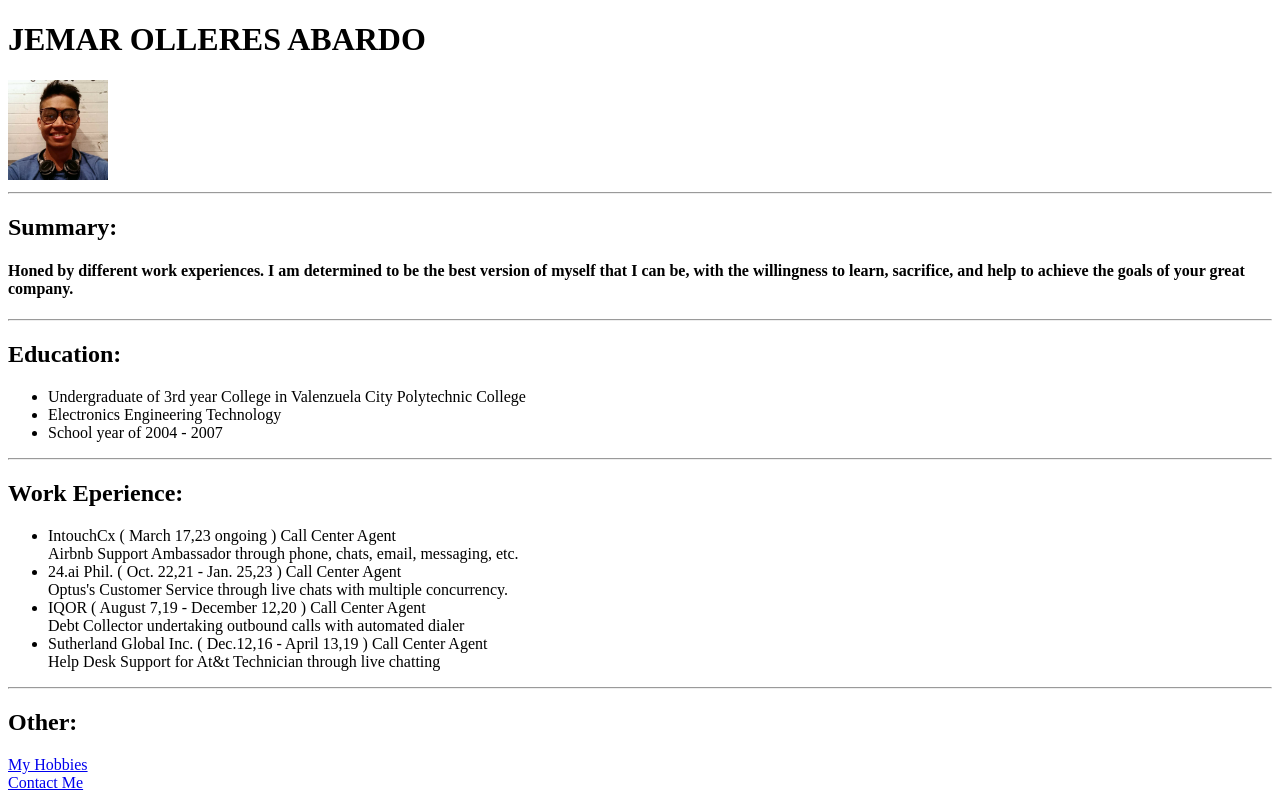
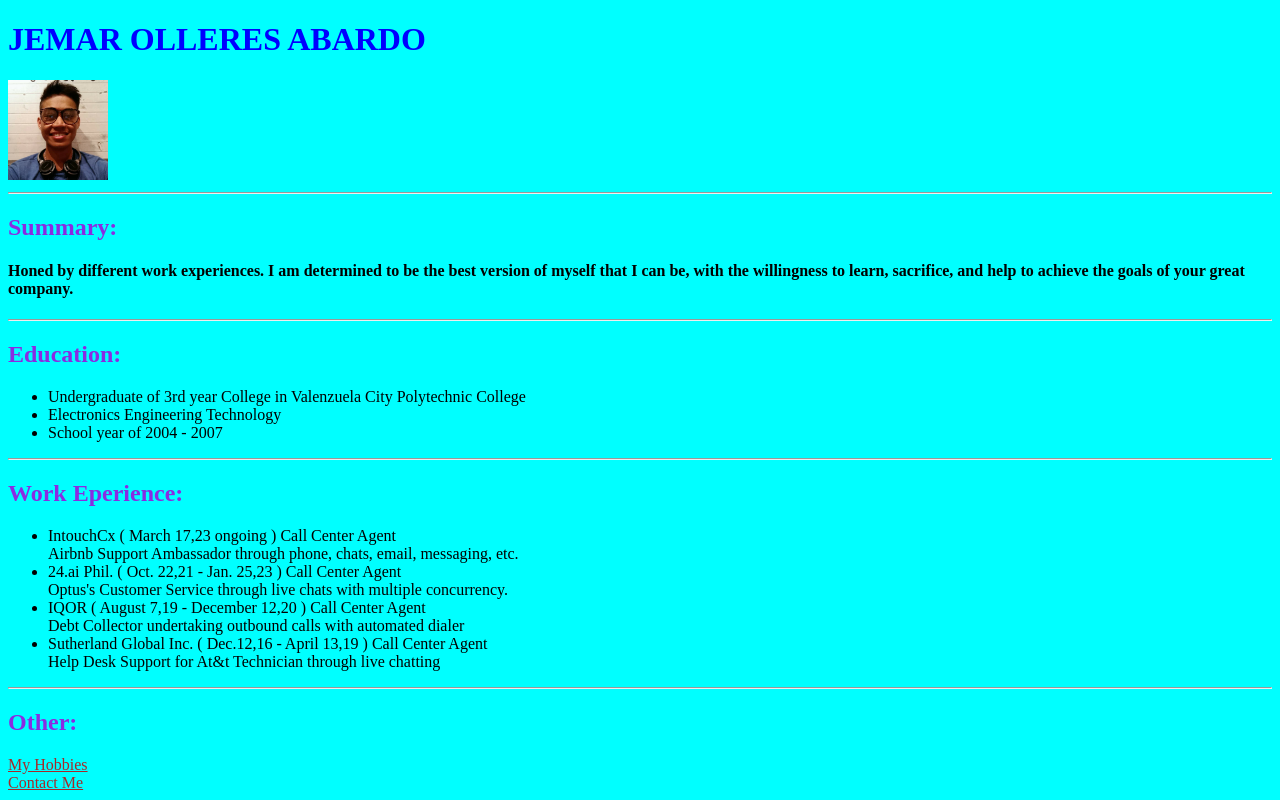
Before and after one commit to Jabardo10/html-portfolio, a plain HTML site: page index.html in a window 1280 px wide. Drawn offline with Linux system fonts and the light colour scheme.

Commit message:
Add files via upload

```diff
--- a/index.html
+++ b/index.html
@@ -3,17 +3,20 @@
 <head>
     <meta charset="UTF-8">
     <title>My Resume</title>
+    <style>
+        html {background-color: cyan;}
+    </style>
 </head>
 <body>
-<h1>JEMAR OLLERES ABARDO</h1>
+<h1 style="color:blue">JEMAR OLLERES ABARDO</h1>
     <img src="./assets/images/Profile Picture.jpg" height="100"/>
     <hr />
 
-<h2>Summary:</h2>
+<h2 style="color: blueviolet;">Summary:</h2>
 <h4>Honed by different work experiences. I am determined to be the best version of myself that I can be, with the willingness to learn, sacrifice, and help to achieve the goals of your great company.
 </h4>
 <hr />
-<h2>Education:</h2>
+<h2 style="color: blueviolet;">Education:</h2>
 <ul>
     <li>Undergraduate of 3rd year College in Valenzuela City Polytechnic College</li>
     <li>Electronics Engineering Technology</li>
@@ -21,7 +24,7 @@
 </ul>
 </p>
 <hr />
-<h2>Work Eperience:</h2>
+<h2 style="color: blueviolet;">Work Eperience:</h2>
 <ul>
     <li>IntouchCx ( March 17,23 ongoing ) Call Center Agent<br />
     Airbnb Support Ambassador through phone, chats, email, messaging, etc.</li>
@@ -33,8 +36,8 @@
     Help Desk Support for At&t Technician through live chatting</li>
 </ul>
 <hr />
-<h2>Other:</h2>
-<a href="./myhobbies.html">My Hobbies</a><br />
-<a href="./mycontact.html">Contact Me</a>
+<h2 style="color: blueviolet;">Other:</h2>
+<a href="./myhobbies.html" style="color: brown;">My Hobbies</a><br />
+<a href="./mycontact.html" style="color: brown;">Contact Me</a>
 </body>
 </html>
```
Also changed, not shown: mycontact.html (+5 -1 lines), myhobbies.html (+8 -1 lines).
